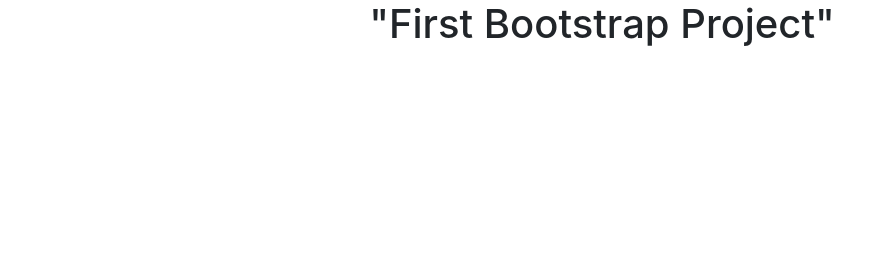
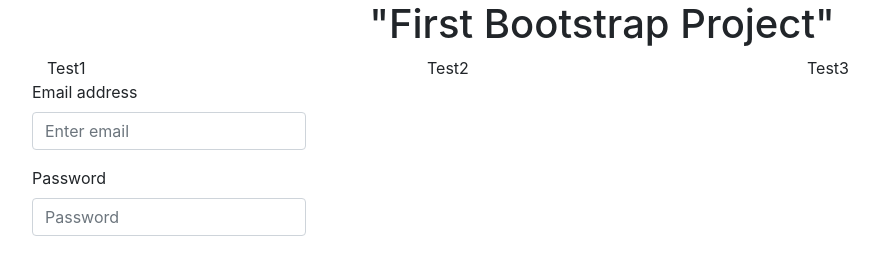
Before and after one commit to Chastonharper/Bootstrap-4-Drills, a plain HTML site: page index.html in a window 1280 px wide. Shown: the whole page, without its empty margins (38-917 px from the left). Drawn offline with nearby package versions, Linux system fonts and the light colour scheme.

Commit message:
added forms for email address and password

```diff
--- a/index.html
+++ b/index.html
@@ -13,6 +13,23 @@
         <div class="row justify-content-center">
             <h1>"First Bootstrap Project"</h1>
         </div>
+        <div class="row">
+            <div class="col">Test1</div>
+            <div class="col">Test2</div>
+            <div class="col">Test3</div>
+        </div>
+        <div class="row">
+            <form>
+                <div class="form-group">
+                    <label for="exampleInputEmail1">Email address</label>
+                    <input type="email" class="form-control" id="exampleInputEmail1" aria-describedby="emailHelp" placeholder="Enter email">
+                </div>
+                <div class="form-group">
+                    <label for="exampleInputPassword1">Password</label>
+                    <input type="password" class="form-control" id="exampleInputPassword1" placeholder="Password">
+                </div>
+            </form>
+        </div>
     </div>
 
     <!-- Optional JavaScript -->
```
